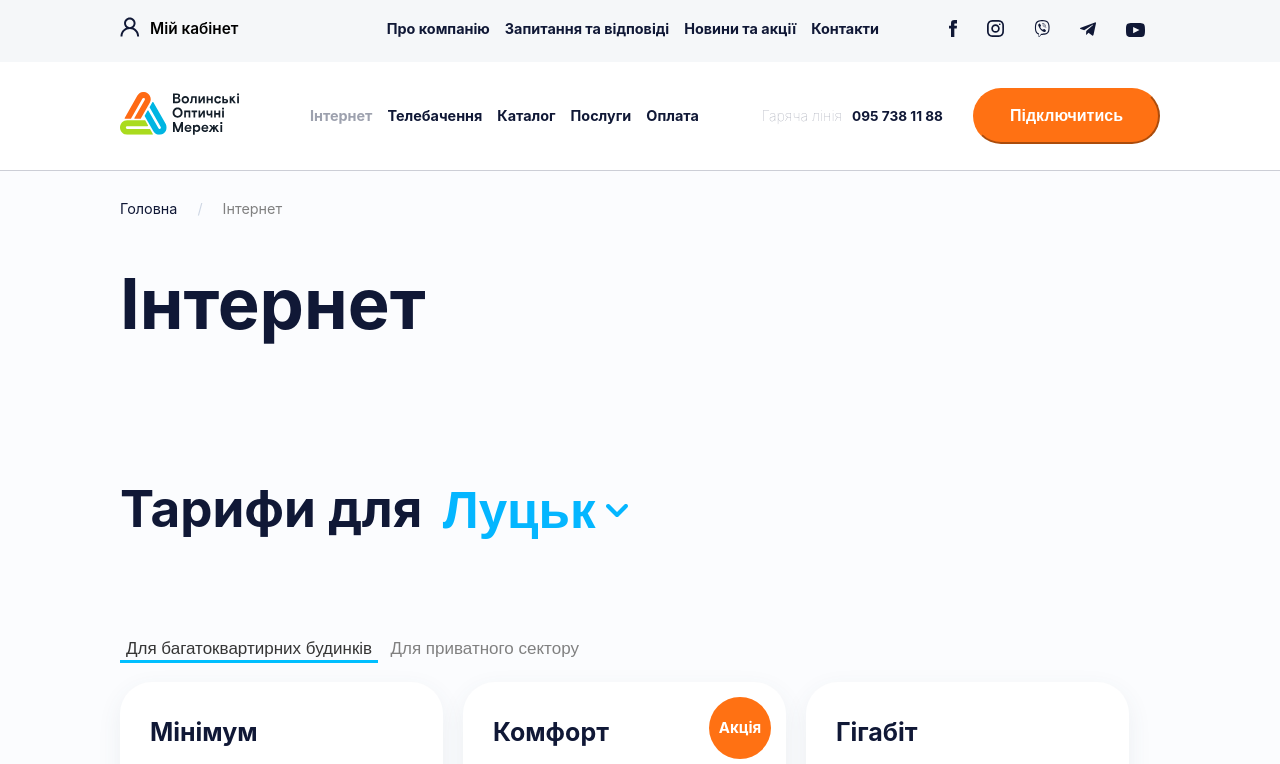
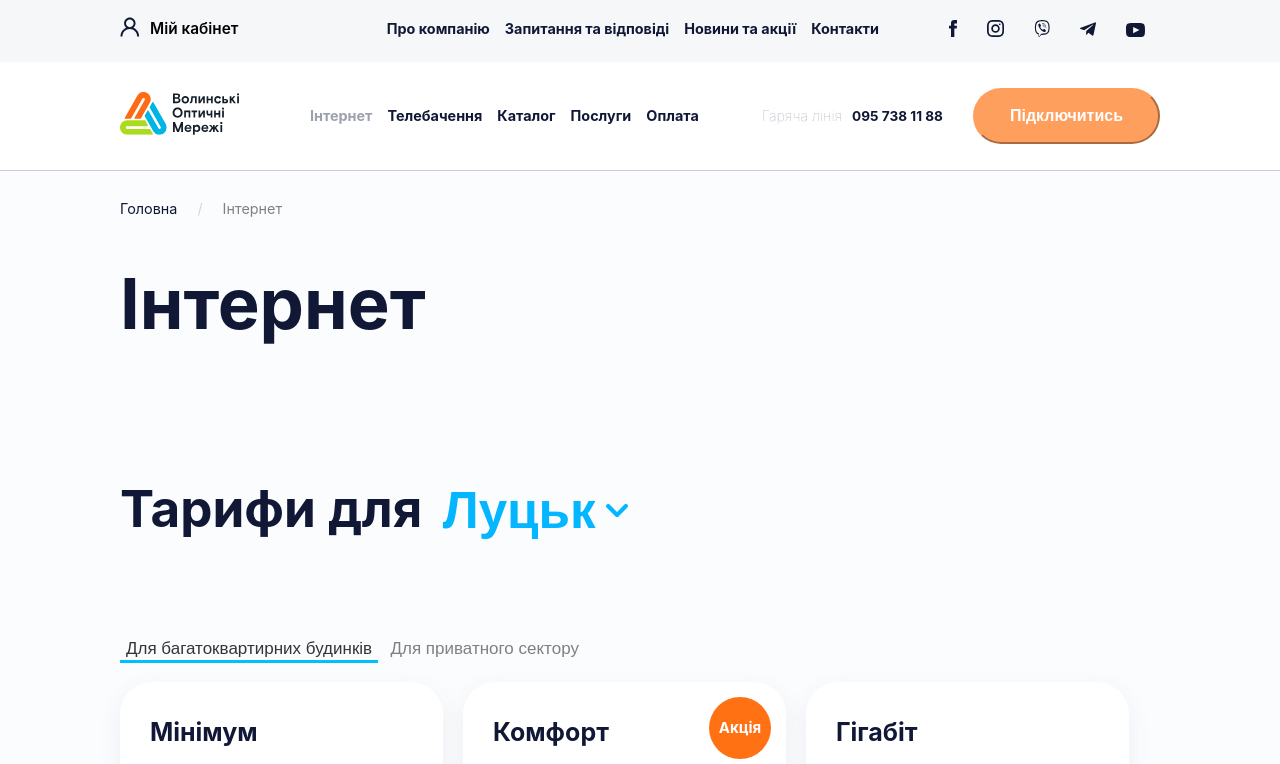
Before and after one commit to Jonika3000/Ekzamen, a plain HTML site: page internet.html in a window 1280 px wide. In both pictures the pointer is over the button "Підключитись". Shown: the top 764 px of the page. Drawn offline with Linux system fonts and the light colour scheme.

Commit message:
LastComlInternetMenu

```diff
--- a/menu.css
+++ b/menu.css
@@ -208,8 +208,15 @@ li {
     color: #fff;
     background-color: #ff7113;
     border-color: #ff7113;
+    cursor: pointer;
+}
 
+.btn-warning:hover {
+    background-color: #ff9f5e;
+    border-color: #ff9f5e;
+    transition: 0.5s;
 }
+
 
 .t-border {
     width: 100%;
--- a/styleInternet.css
+++ b/styleInternet.css
@@ -147,6 +147,11 @@ small{
     position: relative;
     font-size: 5rem;
 }
+
+.l-section{
+    margin-top: 300px;
+}
+
 .p-background {
     position: relative;
     height: 100%;
```
